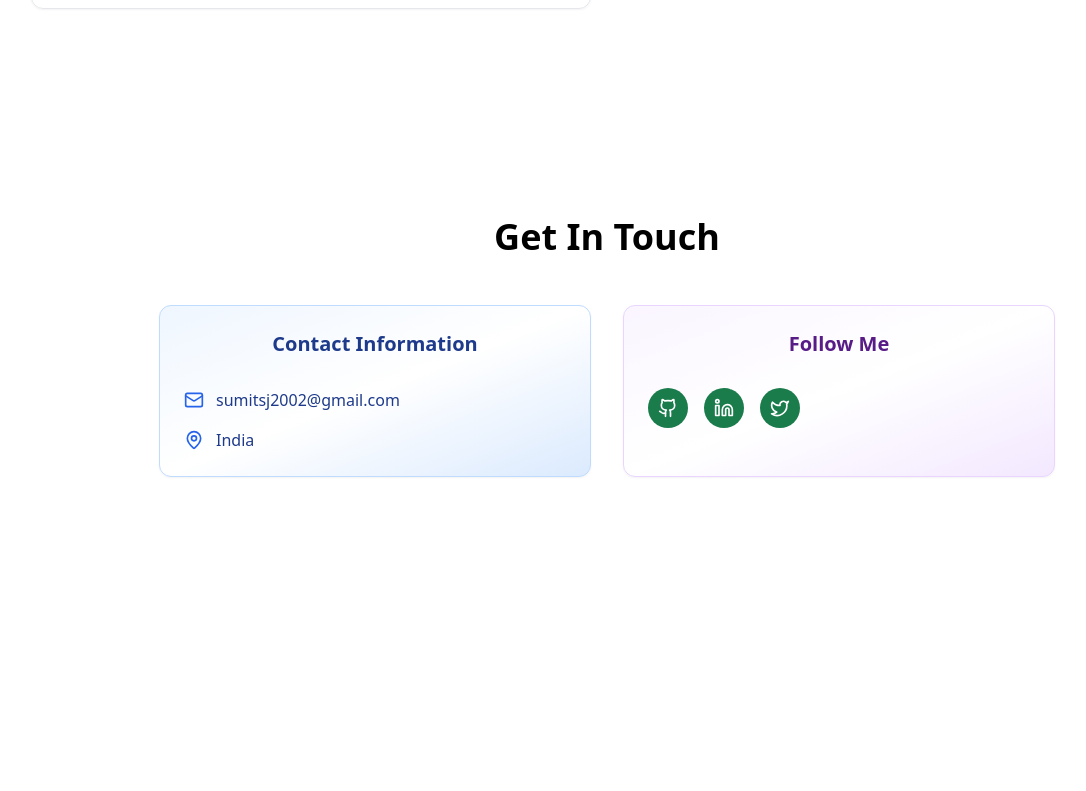
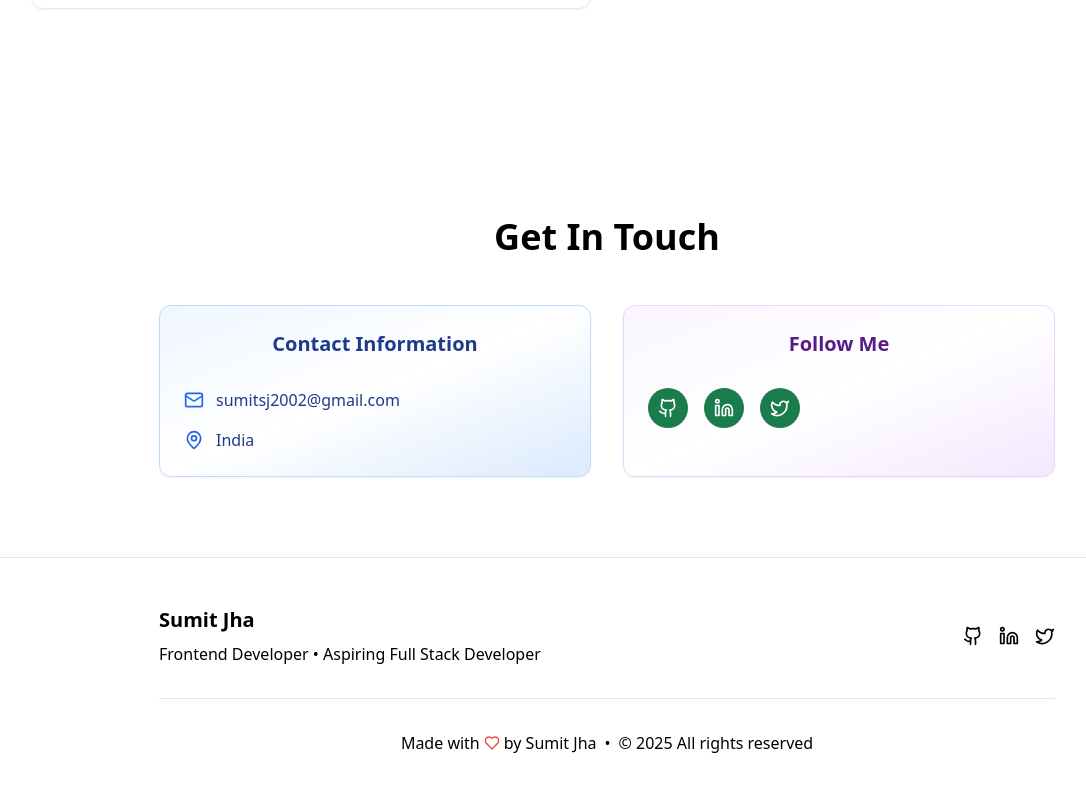
Before and after one commit to devlopersumit/Sumit-Jha-Portfolio-2, a React (Vite) app: page / in a window 1280 px wide. Shown: the part 5095-5886 px from the top of the page, without its empty margins (33-1119 px from the left). Before the commit the page ends 5684 px from the top, so only its background shows below. Built offline with nearby package versions, Linux system fonts and the light colour scheme.

Commit message:
Created footer section

```diff
--- a/src/App.tsx
+++ b/src/App.tsx
@@ -3,6 +3,7 @@ import './App.css'
 import About from './Components/About'
 import Contact from './Components/Contact'
 import Education from './Components/Education'
+import Footer from './Components/Footer'
 import Home from './Components/Home'
 import Navbar from './Components/Navbar'
 import Projects from './Components/Projects'
@@ -20,6 +21,7 @@ function App() {
       <Projects />
       <Skills />
       <Contact />
+      <Footer />
     </>
   )
 }
--- /dev/null
+++ b/src/Components/Footer.tsx
@@ -0,0 +1,114 @@
+const Footer = () => {
+  return (
+    <>
+      <footer className="bg-muted/30 border-t border-border py-12 px-4 sm:px-6 lg:px-8">
+        <div className="max-w-4xl mx-auto">
+          <div className="flex flex-col md:flex-row justify-between items-center space-y-4 md:space-y-0">
+            <div className="text-center md:text-left">
+              <h3 className="font-heading font-bold text-xl text-primary mb-2">
+                Sumit Jha
+              </h3>
+              <p className="text-muted-foreground">
+                Frontend Developer • Aspiring Full Stack Developer
+              </p>
+            </div>
+            <div className="flex space-x-4">
+              <a
+                href="https://github.com/sumitjha2003"
+                target="_blank"
+                rel="noopener noreferrer"
+                className="text-muted-foreground hover:text-primary transition-colors"
+              >
+                <svg
+                  xmlns="http://www.w3.org/2000/svg"
+                  width="24"
+                  height="24"
+                  viewBox="0 0 24 24"
+                  fill="none"
+                  stroke="currentColor"
+                  strokeWidth="2"
+                  strokeLinecap="round"
+                  strokeLinejoin="round"
+                  className="lucide lucide-github h-5 w-5"
+                >
+                  <path d="M15 22v-4a4.8 4.8 0 0 0-1-3.5c3 0 6-2 6-5.5.08-1.25-.27-2.48-1-3.5.28-1.15.28-2.35 0-3.5 0 0-1 0-3 1.5-2.64-.5-5.36-.5-8 0C6 2 5 2 5 2c-.3 1.15-.3 2.35 0 3.5A5.403 5.403 0 0 0 4 9c0 3.5 3 5.5 6 5.5-.39.49-.68 1.05-.85 1.65-.17.6-.22 1.23-.15 1.85v4"></path>
+                  <path d="M9 18c-4.51 2-5-2-7-2"></path>
+                </svg>
+                <span className="sr-only">GitHub</span>
+              </a>
+              <a
+                href="https://linkedin.com/in/sumitjha2003"
+                target="_blank"
+                rel="noopener noreferrer"
+                className="text-muted-foreground hover:text-primary transition-colors"
+              >
+                <svg
+                  xmlns="http://www.w3.org/2000/svg"
+                  width="24"
+                  height="24"
+                  viewBox="0 0 24 24"
+                  fill="none"
+                  stroke="currentColor"
+                  strokeWidth="2"
+                  strokeLinecap="round"
+                  strokeLinejoin="round"
+                  className="lucide lucide-linkedin h-5 w-5"
+                >
+                  <path d="M16 8a6 6 0 0 1 6 6v7h-4v-7a2 2 0 0 0-2-2 2 2 0 0 0-2 2v7h-4v-7a6 6 0 0 1 6-6z"></path>
+                  <rect width="4" height="12" x="2" y="9"></rect>
+                  <circle cx="4" cy="4" r="2"></circle>
+                </svg>
+                <span className="sr-only">LinkedIn</span>
+              </a>
+              <a
+                href="https://twitter.com/sumitjha2003"
+                target="_blank"
+                rel="noopener noreferrer"
+                className="text-muted-foreground hover:text-primary transition-colors"
+              >
+                <svg
+                  xmlns="http://www.w3.org/2000/svg"
+                  width="24"
+                  height="24"
+                  viewBox="0 0 24 24"
+                  fill="none"
+                  stroke="currentColor"
+                  strokeWidth="2"
+                  strokeLinecap="round"
+                  strokeLinejoin="round"
+                  className="lucide lucide-twitter h-5 w-5"
+                >
+                  <path d="M22 4s-.7 2.1-2 3.4c1.6 10-9.4 17.3-18 11.6 2.2.1 4.4-.6 6-2C3 15.5.5 9.6 3 5c2.2 2.6 5.6 4.1 9 4-.9-4.2 4-6.6 7-3.8 1.1 0 3-1.2 3-1.2z"></path>
+                </svg>
+                <span className="sr-only">Twitter</span>
+              </a>
+            </div>
+          </div>
+          <div className="mt-8 pt-8 border-t border-border text-center">
+            <p className="text-muted-foreground flex items-center justify-center">
+              Made with
+              <svg
+                xmlns="http://www.w3.org/2000/svg"
+                width="24"
+                height="24"
+                viewBox="0 0 24 24"
+                fill="none"
+                stroke="currentColor"
+                strokeWidth="2"
+                strokeLinecap="round"
+                strokeLinejoin="round"
+                className="lucide lucide-heart h-4 w-4 mx-1 text-red-500"
+              >
+                <path d="M19 14c1.49-1.46 3-3.21 3-5.5A5.5 5.5 0 0 0 16.5 3c-1.76 0-3 .5-4.5 2-1.5-1.5-2.74-2-4.5-2A5.5 5.5 0 0 0 2 8.5c0 2.3 1.5 4.05 3 5.5l7 7Z"></path>
+              </svg>
+              by Sumit Jha
+              <span className="mx-2">•</span>© 2025 All rights reserved
+            </p>
+          </div>
+        </div>
+      </footer>
+    </>
+  );
+};
+
+export default Footer;
```
